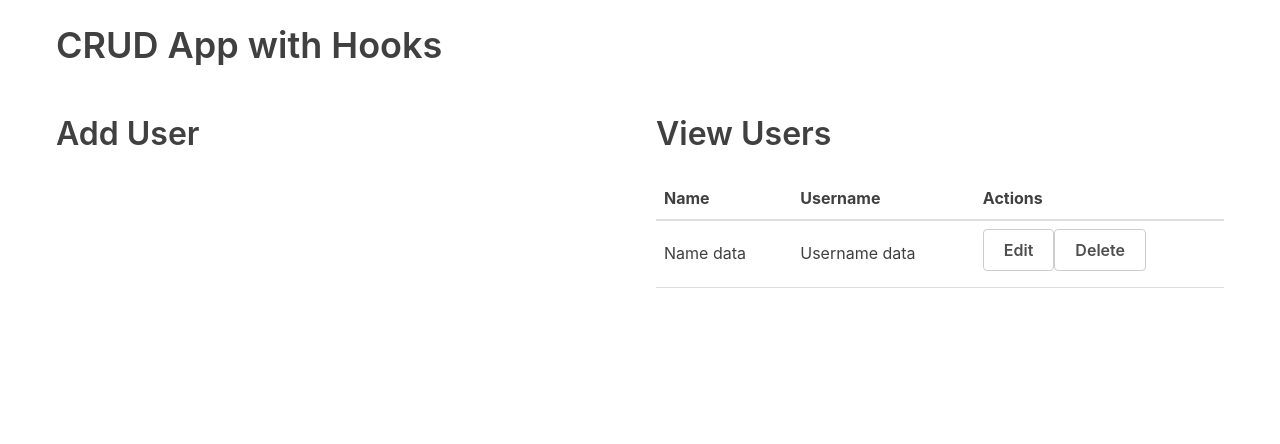
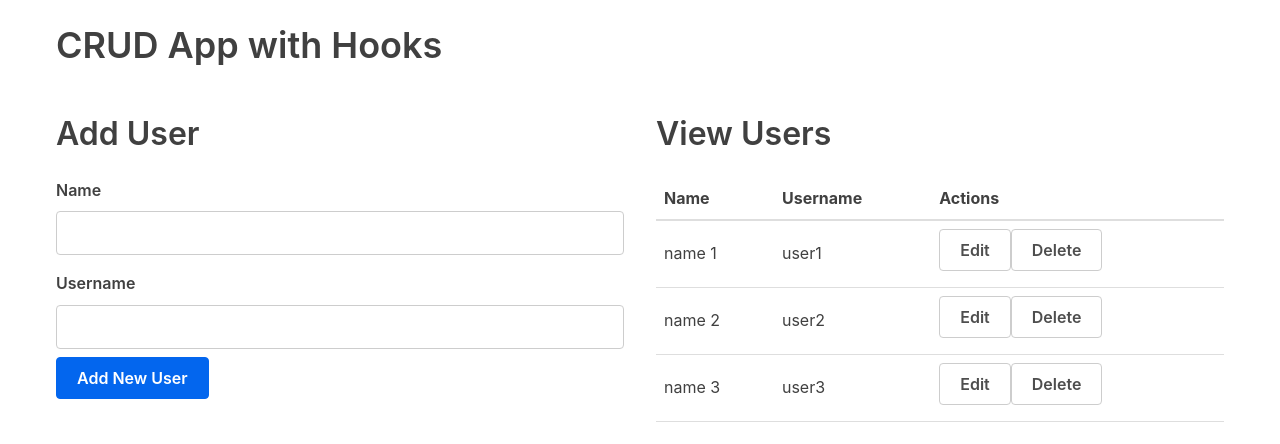
Before and after one commit to DmattyD/React-Hooks-Form, a React (Create React App) app: page / in a window 1280 px wide. Shown: the top 444 px of the page. Built offline with nearby package versions, Linux system fonts and the light colour scheme; the HTML template or start-up script is replaced by a standard one.

Commit message:
added maping of users

```diff
--- a/src/App.js
+++ b/src/App.js
@@ -1,18 +1,33 @@
-import React from 'react';
+import React, { useState } from 'react';
 import UserTable from './tables/UserTable'
+import AddUserForm from './forms/AddUserForm'
 
 
 const App = () => {
+
+  const usersData= [
+    { id: 1, name: "name 1", username: 'user1' },
+    { id: 2, name: "name 2", username: 'user2' },
+    { id: 3, name: "name 3", username: 'user3' },
+  ]
+
+  const [users, setUsers] = useState(usersData)
+
+  const addUser = user => {
+    user.id = users.length + 1
+    setUsers([...useState, user])
+  }
   return (
     <div className="container">
       <h1>CRUD App with Hooks</h1>
       <div className="flex-row">
         <div className="flex-large">
           <h2>Add User</h2>
+          <AddUserForm addUser={addUser}/>
         </div>
         <div className="flex-large">
           <h2> View Users</h2>
-          <UserTable />
+          <UserTable users={users}/>
         </div>
       </div>
     </div>
--- /dev/null
+++ b/src/forms/AddUserForm.js
@@ -0,0 +1,15 @@
+import React from 'react'
+
+const AddUserForm = props => {
+    return (
+        <form>
+            <label>Name</label>
+            <input type="text" name="name" value="" />
+            <label>Username</label>
+            <input type="text" name="username" value="" />
+            <button>Add New User</button>
+        </form>
+    )
+}
+
+export default AddUserForm
--- a/src/tables/UserTable.js
+++ b/src/tables/UserTable.js
@@ -1,6 +1,7 @@
 import React from 'react'
 
-const UserTable = () => (
+
+const UserTable = props => (
     <table>
         <thead>
             <tr>
@@ -10,14 +11,23 @@ const UserTable = () => (
             </tr>
         </thead>
         <tbody>
-            <tr>
-                <td>Name data</td>
-                <td> Username data</td>
+            {props.users.length > 0 ? (
+                props.users.map(user => (
+
+            <tr key={user.id}>
+                <td>{user.name}</td>
+                <td>{user.username}</td>
                 <td>
                     <button className="button muted-button">Edit</button>
                     <button className="button muted-button">Delete</button>
                 </td>
             </tr>
+                ))
+            ) : (
+                <tr>
+                    <td colSpan={3}>No Users</td>
+                </tr>
+            )}
         </tbody>
     </table>
 )
```
